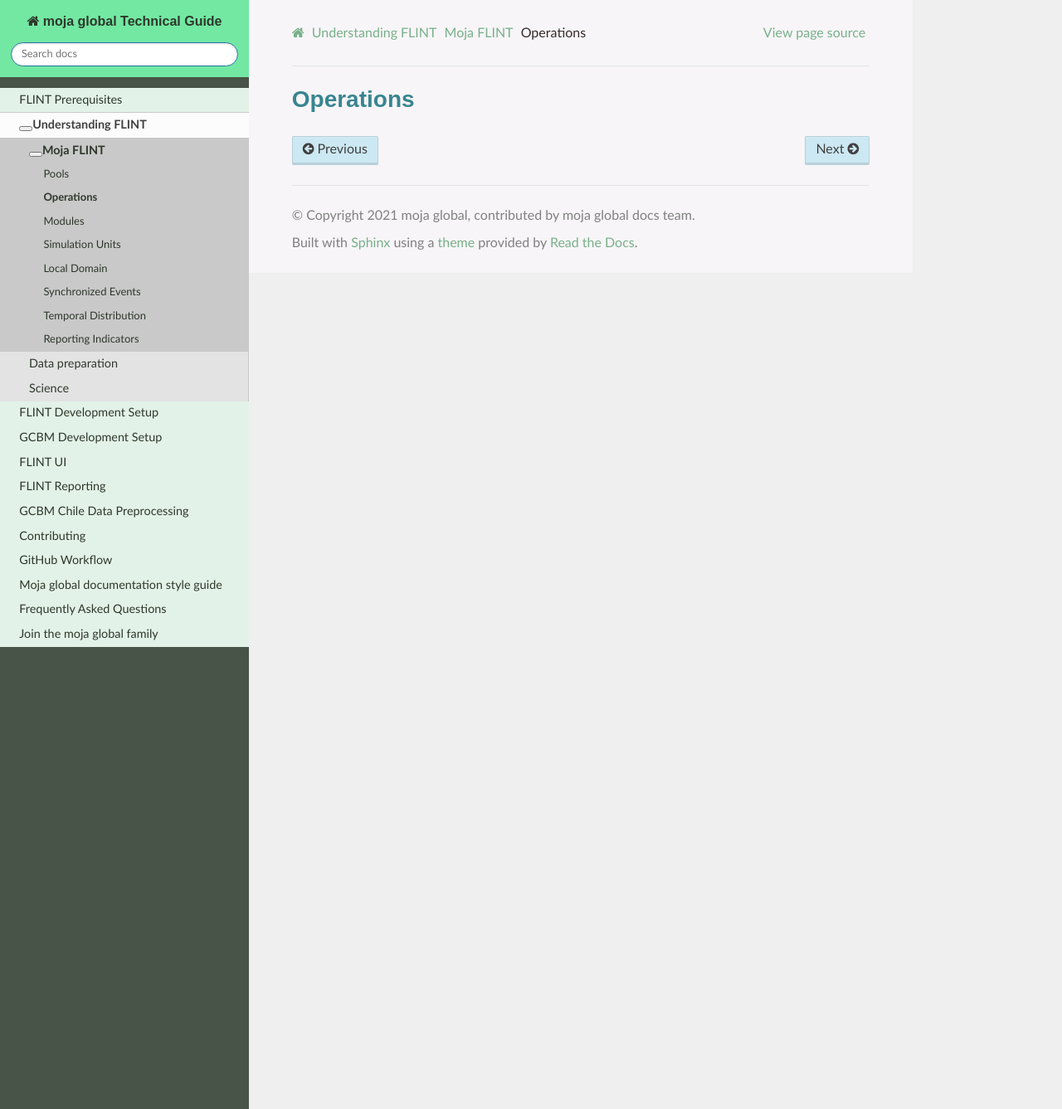
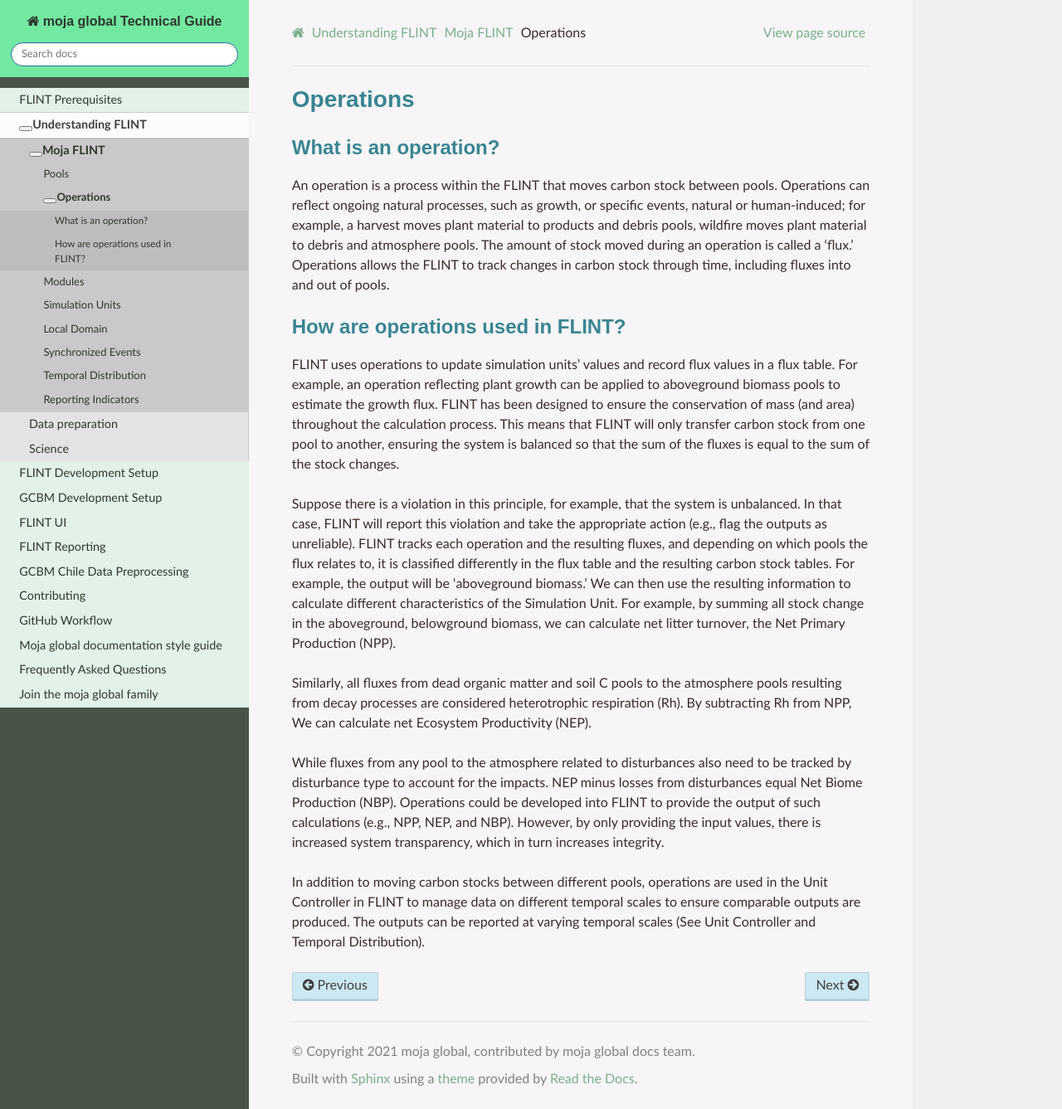
Before and after one commit to moja-global/moja_global_docs, a Sphinx documentation site: the page built from docs/Understanding-FLINT/moja-flint/operations.rst, in a window 1280 px wide and 1337 px high. Shown: the whole window at 83% size. Built offline with Sphinx 7.4.7 and the Read the Docs theme 2.0.0, drawn with Linux system fonts in a browser that asks for light colours.

Commit message:
DOCS: Add docs on operations around FLINT
Signed-off-by: HarshCasper <erbeusgriffincasper@gmail.com>

```diff
--- a/docs/Understanding-FLINT/moja-flint/operations.rst
+++ b/docs/Understanding-FLINT/moja-flint/operations.rst
@@ -1,2 +1,57 @@
 Operations
 ======================
+
+What is an operation?
+---------------------
+
+An operation is a process within the FLINT that moves carbon stock
+between pools. Operations can reflect ongoing natural processes, such as
+growth, or specific events, natural or human-induced; for example, a
+harvest moves plant material to products and debris pools, wildfire
+moves plant material to debris and atmosphere pools. The amount of stock
+moved during an operation is called a 'flux.' Operations allows the
+FLINT to track changes in carbon stock through time, including fluxes
+into and out of pools.
+
+How are operations used in FLINT?
+---------------------------------
+
+FLINT uses operations to update simulation units' values and record flux
+values in a flux table. For example, an operation reflecting plant
+growth can be applied to aboveground biomass pools to estimate the
+growth flux. FLINT has been designed to ensure the conservation of mass
+(and area) throughout the calculation process. This means that FLINT
+will only transfer carbon stock from one pool to another, ensuring the
+system is balanced so that the sum of the fluxes is equal to the sum of
+the stock changes.
+
+Suppose there is a violation in this principle, for example, that the
+system is unbalanced. In that case, FLINT will report this violation and
+take the appropriate action (e.g., flag the outputs as unreliable).
+FLINT tracks each operation and the resulting fluxes, and depending on
+which pools the flux relates to, it is classified differently in the
+flux table and the resulting carbon stock tables. For example, the
+output will be 'aboveground biomass.' We can then use the resulting
+information to calculate different characteristics of the Simulation
+Unit. For example, by summing all stock change in the aboveground,
+belowground biomass, we can calculate net litter turnover, the Net
+Primary Production (NPP).
+
+Similarly, all fluxes from dead organic matter and soil C pools to the
+atmosphere pools resulting from decay processes are considered
+heterotrophic respiration (Rh). By subtracting Rh from NPP, We can
+calculate net Ecosystem Productivity (NEP).
+
+While fluxes from any pool to the atmosphere related to disturbances
+also need to be tracked by disturbance type to account for the impacts.
+NEP minus losses from disturbances equal Net Biome Production (NBP).
+Operations could be developed into FLINT to provide the output of such
+calculations (e.g., NPP, NEP, and NBP). However, by only providing the
+input values, there is increased system transparency, which in turn
+increases integrity.
+
+In addition to moving carbon stocks between different pools, operations
+are used in the Unit Controller in FLINT to manage data on different
+temporal scales to ensure comparable outputs are produced. The outputs
+can be reported at varying temporal scales (See Unit Controller and
+Temporal Distribution).
```
